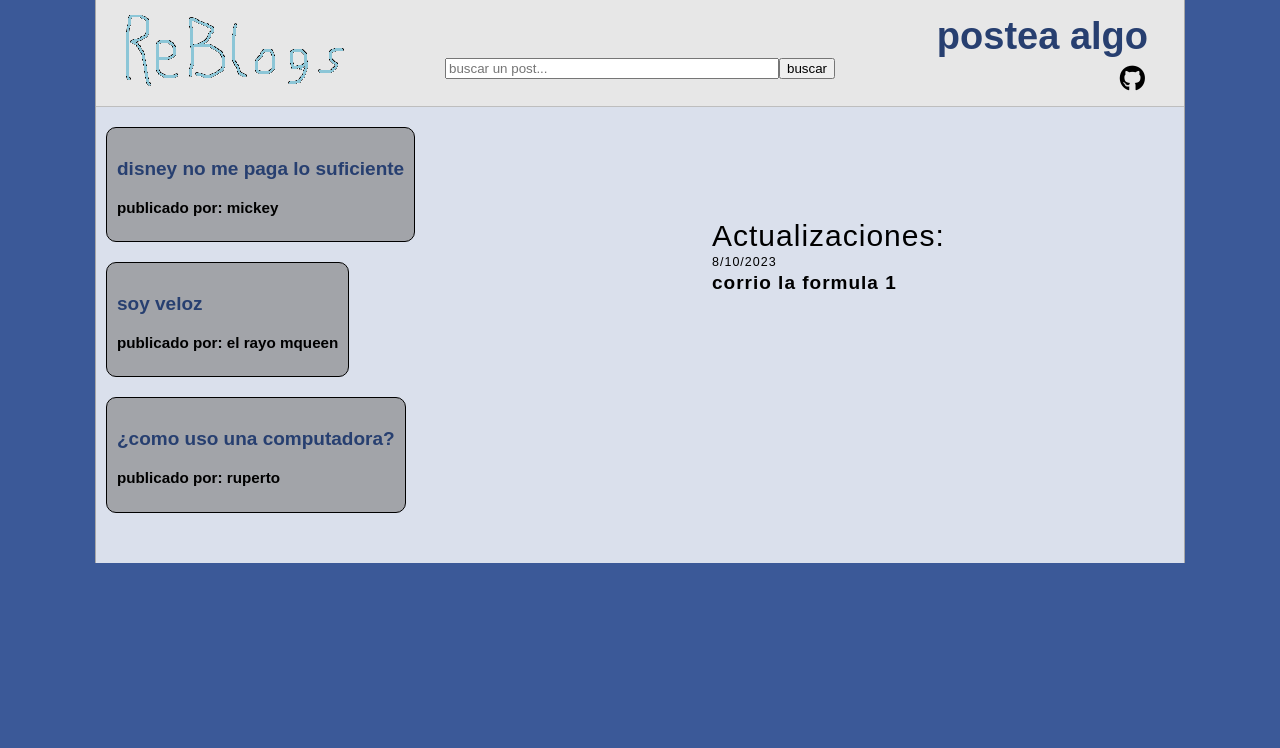
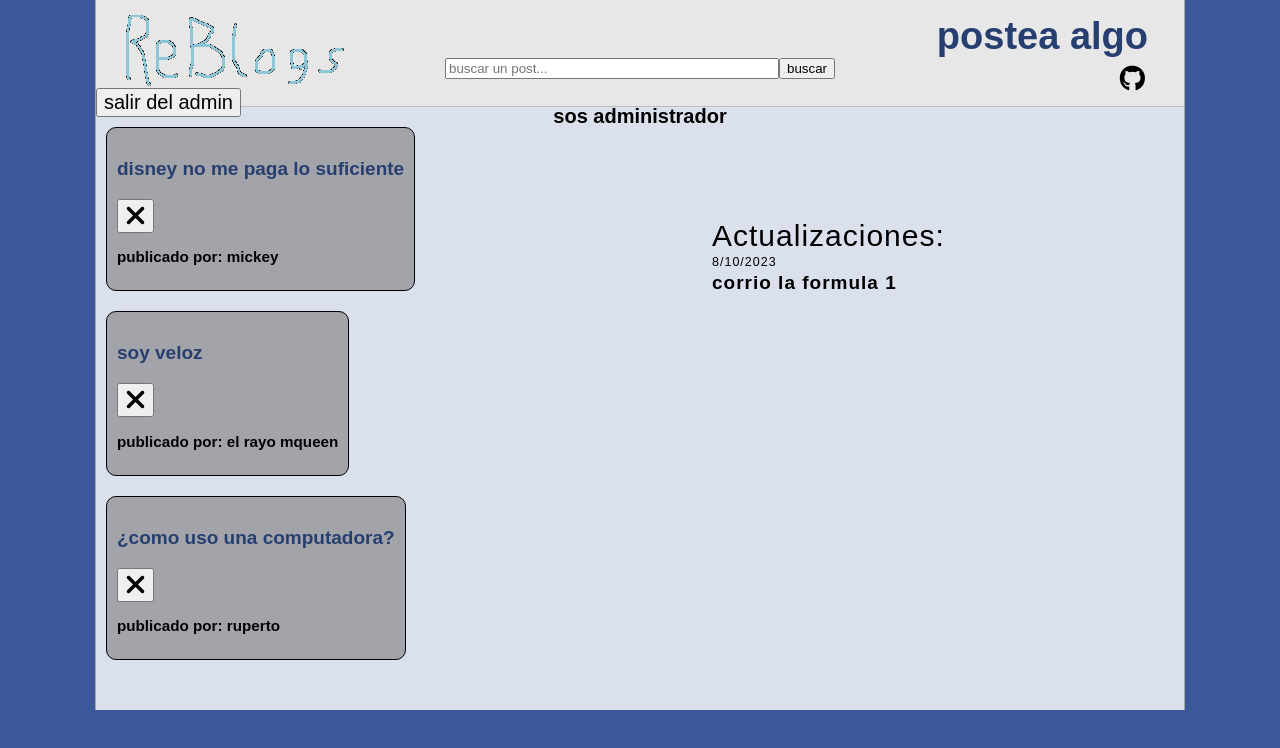
Before and after one commit to skinnyleonard/Blog_Grupal, a React (Vite) app: page / in a window 1280 px wide. Shown: the top 748 px of the page. Built offline with nearby package versions, Linux system fonts and the light colour scheme.

Commit message:
commit por las dudas

```diff
--- a/src/App.jsx
+++ b/src/App.jsx
@@ -7,7 +7,8 @@ import "./App.css";
 import Admin from './components/Admin'
 
 function App({ createNewPost }) {
-  const [ show, setShow ] = useState(false)
+  const [ show, setShow ] = useState(true)
+  const [comments, setComments] = useState([]);
 
   const [info, setInfo] = useState([
     {
@@ -62,7 +63,7 @@ function App({ createNewPost }) {
     <>
     <BrowserRouter>
       <Routes>
-        <Route exact path="/" element={<Posts info={info} setInfo={setInfo} show={show} setShow={setShow}/>}/>
+        <Route exact path="/" element={<Posts info={info} setInfo={setInfo} show={show} setShow={setShow} comments={comments} setComments={setComments}/>}/>
         <Route exact path="/poster" element={<Poster info={info} createNewPost={createNewPost}/>} />
         <Route path="/posts/:id" element={<Fullpost info={info}/>} />
         <Route path="/admin" element={<Admin show={show} setShow={setShow}/>}/>
--- a/src/components/Fullpost.jsx
+++ b/src/components/Fullpost.jsx
@@ -11,7 +11,7 @@ function Fullpost({ info }) {
   const [comments, setComments] = useState([]);
 
   function createNewComment(newName, newComment) {
-    setComments([...comments, { thename: newName, comment: newComment }]);
+    setComments([...comments, {id:`${id}` ,thename: newName, comment: newComment }]);
   }
   useEffect(() => {
     let data = localStorage.getItem("thenames");
--- a/src/components/Posts.jsx
+++ b/src/components/Posts.jsx
@@ -9,7 +9,10 @@ function Posts({ info, setInfo, show, setShow, comments, setComments }) {
 
   function deletePosts(id){
     const newPosts = info.filter(post => post.id !== id)
+
+    const newComments = comments.filter(comment => comment.id !== id)
     setInfo(newPosts)
+    setComments(newComments)
   }
   return (
     <>
@@ -39,7 +42,7 @@ function Posts({ info, setInfo, show, setShow, comments, setComments }) {
 
 export default Posts;
 
-function Post({ link, pub, info, deletePosts, ide, show }){
+function Post({ link, pub, info, deletePosts, ide, show, ide2 }){
 
   return(
     <div className="posteo">
```
